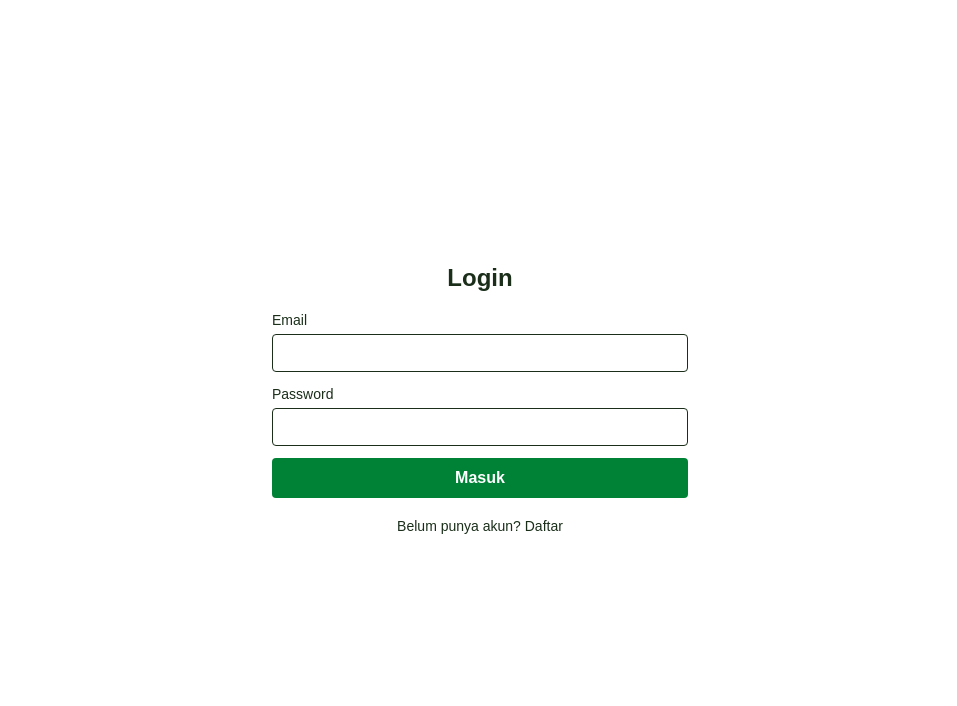
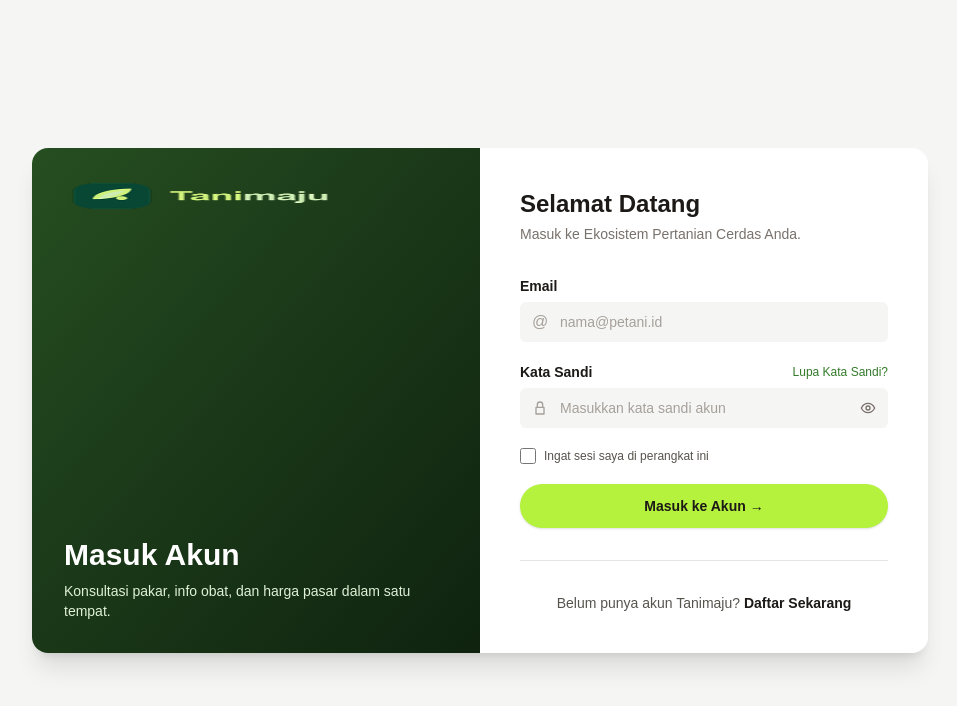
Before and after one commit to KELOMPOK-2-PTKOM2026/TIM-1-PERTANIAN, a Next.js app: page /login in a window 1280 px wide. Shown: the top 706 px of the page, without its empty margins (160-1117 px from the left). Built offline with nearby package versions, Linux system fonts and the light colour scheme; no server answers.

Commit message:
feat: form register dan perbarui tampilan login

```diff
--- a/app/(auth)/layout.tsx
+++ b/app/(auth)/layout.tsx
@@ -1,9 +1,8 @@
 // Layout auth polos (tanpa Navbar): login + register.
-// TODO Fase 2: Auth.js v5 + OAuth Google.
 export default function AuthLayout({ children }: { children: React.ReactNode }) {
   return (
-    <main className="mx-auto flex min-h-screen w-full max-w-md flex-1 flex-col justify-center px-4 py-12">
-      {children}
+    <main className="flex min-h-screen flex-1 items-center justify-center bg-stone-100 px-4 py-12">
+      <div className="w-full max-w-4xl">{children}</div>
     </main>
   );
 }
--- a/app/(auth)/login/page.tsx
+++ b/app/(auth)/login/page.tsx
@@ -1,3 +1,4 @@
+import Image from "next/image";
 import Link from "next/link";
 import LoginForm from "@/components/features/auth/LoginForm";
 
@@ -9,14 +10,34 @@ export default async function LoginPage({
   const { callbackUrl } = await searchParams;
 
   return (
-    <div className="space-y-4 text-center">
-      <h1 className="text-2xl font-extrabold">Login</h1>
-      <LoginForm callbackUrl={callbackUrl} />
-      <p>
-        <Link href="/register" className="text-sm hover:underline">
-          Belum punya akun? Daftar
-        </Link>
-      </p>
+    <div className="overflow-hidden rounded-2xl bg-white shadow-xl md:grid md:grid-cols-2">
+      {/* Panel kiri: placeholder gradasi. Ganti dengan foto (mis. public/login-bg.jpg) + overlay hijau. */}
+      <div className="hidden flex-col justify-between bg-gradient-to-br from-tani-800 to-tani-950 p-8 text-white md:flex">
+        <Image src="/tanimajulogo.png" alt="TaniMaju" width={128} height={32} className="h-8 w-auto" />
+        <div>
+          <p className="text-3xl font-bold">Masuk Akun</p>
+          <p className="mt-2 text-sm text-tani-100">
+            Konsultasi pakar, info obat, dan harga pasar dalam satu tempat.
+          </p>
+        </div>
+      </div>
+
+      <div className="px-6 py-10 sm:px-10">
+        <h1 className="text-2xl font-bold text-stone-900">Selamat Datang</h1>
+        <p className="mt-1 text-sm text-stone-500">Masuk ke Ekosistem Pertanian Cerdas Anda.</p>
+
+        <div className="mt-8">
+          <LoginForm callbackUrl={callbackUrl} />
+        </div>
+
+        <hr className="my-8 border-stone-200" />
+        <p className="text-center text-sm text-stone-600">
+          Belum punya akun Tanimaju?{" "}
+          <Link href="/register" className="font-semibold text-stone-900 hover:underline">
+            Daftar Sekarang
+          </Link>
+        </p>
+      </div>
     </div>
   );
 }
--- a/app/(auth)/register/page.tsx
+++ b/app/(auth)/register/page.tsx
@@ -1,18 +1,31 @@
+import Image from "next/image";
 import Link from "next/link";
+import RegisterForm from "@/components/features/auth/RegisterForm";
 
-// Stub Fase 2: pendaftaran akun (Petani, Pakar, Admin via OAuth Google).
-// TODO Fase 2: alur register + penentuan role.
 export default function RegisterPage() {
   return (
-    <div className="space-y-4 text-center">
-      <h1 className="text-2xl font-extrabold">Daftar</h1>
-      <p className="text-sm text-stone-600">
-        Pendaftaran akun segera hadir di Fase 2. Setelah login kamu bisa bertanya di dashboard
-        konsultasi.
+    <div className="mx-auto max-w-md rounded-3xl bg-white px-6 py-8 shadow-xl sm:px-10">
+      <div className="flex items-center gap-3 border-b border-stone-200 pb-5">
+        <Image src="/tanimajulogo.png" alt="" width={32} height={32} className="h-8 w-auto" />
+        <span className="text-lg font-bold text-stone-900">Tanimaju</span>
+      </div>
+
+      <p className="mt-6 text-xs font-semibold uppercase tracking-wide text-tani-600">
+        Pendaftaran Akun
       </p>
-      <p>
-        <Link href="/login" className="text-sm hover:underline">
-          Sudah punya akun? Login
+      <h1 className="mt-1 text-2xl font-bold text-stone-900">Daftar Akun Baru</h1>
+      <p className="mt-1 text-sm text-stone-500">
+        Mulai langkah cerdas bertani bersama ekosistem Tanimaju.
+      </p>
+
+      <div className="mt-6">
+        <RegisterForm />
+      </div>
+
+      <p className="mt-6 text-center text-sm text-stone-600">
+        Sudah memiliki akun Tanimaju?{" "}
+        <Link href="/login" className="font-semibold text-stone-900 hover:underline">
+          Masuk Sekarang ›
         </Link>
       </p>
     </div>
--- a/components/features/auth/LoginForm.tsx
+++ b/components/features/auth/LoginForm.tsx
@@ -1,35 +1,91 @@
 "use client";
 
-import { useActionState } from "react";
+import Link from "next/link";
+import { useActionState, useState } from "react";
 import { loginAction } from "@/modules/auth/auth.actions";
+import { ICON, Icon, inputClass } from "./fields";
 
 export default function LoginForm({ callbackUrl }: { callbackUrl?: string }) {
   const [state, action, pending] = useActionState(loginAction, undefined);
+  const [showPassword, setShowPassword] = useState(false);
 
   return (
-    <form action={action} className="space-y-3 text-left">
+    <form action={action} className="space-y-5">
       <input type="hidden" name="callbackUrl" value={callbackUrl ?? "/dashboard"} />
-      <label className="block text-sm">
+
+      <div>
+        <label htmlFor="email" className="mb-1.5 block text-sm font-semibold text-stone-900">
           Email
-        <input name="email" type="email" required className="mt-1 w-full rounded border px-3 py-2" />
         </label>
-      <label className="block text-sm">
-        Password
+        <div className="relative">
+          <span className="pointer-events-none absolute left-3 top-1/2 -translate-y-1/2 text-stone-400">
+            @
+          </span>
           <input
+            id="email"
+            name="email"
+            type="email"
+            required
+            placeholder="nama@petani.id"
+            className={inputClass}
+          />
+        </div>
+      </div>
+
+      <div>
+        <div className="mb-1.5 flex items-center justify-between">
+          <label htmlFor="password" className="text-sm font-semibold text-stone-900">
+            Kata Sandi
+          </label>
+          <Link
+            href="/segera-hadir?fitur=login"
+            className="text-xs font-medium text-tani-600 hover:underline"
+          >
+            Lupa Kata Sandi?
+          </Link>
+        </div>
+        <div className="relative">
+          <span className="pointer-events-none absolute left-3 top-1/2 -translate-y-1/2 text-stone-400">
+            <Icon d={ICON.lock} />
+          </span>
+          <input
+            id="password"
             name="password"
-          type="password"
+            type={showPassword ? "text" : "password"}
             required
             minLength={8}
-          className="mt-1 w-full rounded border px-3 py-2"
+            placeholder="Masukkan kata sandi akun"
+            className={`${inputClass} pr-10`}
           />
+          <button
+            type="button"
+            onClick={() => setShowPassword((v) => !v)}
+            aria-label={showPassword ? "Sembunyikan kata sandi" : "Tampilkan kata sandi"}
+            className="absolute right-3 top-1/2 -translate-y-1/2 text-stone-500 hover:text-stone-800"
+          >
+            <Icon d={ICON.eye} />
+          </button>
+        </div>
+      </div>
+
+      {/* Tampilan saja: belum memengaruhi durasi session. */}
+      <label className="flex items-center gap-2 text-xs text-stone-600">
+        <input type="checkbox" className="h-4 w-4 rounded border-stone-300 accent-tani-600" />
+        Ingat sesi saya di perangkat ini
       </label>
-      {state?.error && <p className="text-sm text-red-600">{state.error}</p>}
+
+      {state?.error && (
+        <p role="alert" className="text-sm text-red-600">
+          {state.error}
+        </p>
+      )}
+
       <button
         type="submit"
         disabled={pending}
-        className="w-full rounded bg-green-700 px-3 py-2 font-semibold text-white disabled:opacity-60"
+        className="w-full rounded-full bg-[#b5f23d] py-3 text-sm font-semibold text-stone-900 shadow-sm transition hover:brightness-95 disabled:opacity-60"
       >
-        {pending ? "Memproses..." : "Masuk"}
+        {pending ? "Memproses..." : "Masuk ke Akun →"}
       </button>
     </form>
   );
--- /dev/null
+++ b/components/features/auth/RegisterForm.tsx
@@ -0,0 +1,103 @@
+"use client";
+
+import { useActionState, useState } from "react";
+import { registerAction } from "@/modules/auth/auth.actions";
+import { ICON, Icon, inputClass } from "./fields";
+
+function Field({
+  id,
+  label,
+  hint,
+  icon,
+  children,
+}: {
+  id: string;
+  label: string;
+  hint?: React.ReactNode;
+  icon: string;
+  children: React.ReactNode;
+}) {
+  return (
+    <div>
+      <div className="mb-1.5 flex items-center justify-between">
+        <label htmlFor={id} className="text-sm font-semibold text-stone-900">
+          {label}
+        </label>
+        {hint}
+      </div>
+      <div className="relative">
+        <span className="pointer-events-none absolute left-3 top-1/2 -translate-y-1/2 text-stone-400">
+          <Icon d={icon} />
+        </span>
+        {children}
+      </div>
+    </div>
+  );
+}
+
+export default function RegisterForm() {
+  const [state, action, pending] = useActionState(registerAction, undefined);
+  const [showPassword, setShowPassword] = useState(false);
+  const rounded = `${inputClass} rounded-full`;
+
+  return (
+    <form action={action} className="space-y-5">
+      <Field id="name" label="Nama Lengkap" icon={ICON.user}>
+        <input id="name" name="name" required minLength={2} placeholder="Bambang Sutrisno" className={rounded} />
+      </Field>
+
+      <Field id="email" label="Email" icon={ICON.mail}>
+        <input id="email" name="email" type="email" required placeholder="nama@petani.id" className={rounded} />
+      </Field>
+
+      <Field
+        id="whatsapp"
+        label="Nomor WhatsApp"
+        icon={ICON.phone}
+        // Tampilan saja: verifikasi OTP belum ada.
+        hint={<span className="text-xs font-medium text-tani-600">Verifikasi SMS / OTP</span>}
+      >
+        <input id="whatsapp" name="whatsapp" type="tel" placeholder="0812-3456-7890" className={rounded} />
+      </Field>
+
+      <Field
+        id="password"
+        label="Kata Sandi"
+        icon={ICON.lock}
+        hint={<span className="text-xs text-stone-500">Min. 8 karakter</span>}
+      >
+        <input
+          id="password"
+          name="password"
+          type={showPassword ? "text" : "password"}
+          required
+          minLength={8}
+          placeholder="Minimal 8 karakter"
+          className={`${rounded} pr-10`}
+        />
+        <button
+          type="button"
+          onClick={() => setShowPassword((v) => !v)}
+          aria-label={showPassword ? "Sembunyikan kata sandi" : "Tampilkan kata sandi"}
+          className="absolute right-3 top-1/2 -translate-y-1/2 text-stone-500 hover:text-stone-800"
+        >
+          <Icon d={ICON.eye} />
+        </button>
+      </Field>
+
+      {state?.error && (
+        <p role="alert" className="text-sm text-red-600">
+          {state.error}
+        </p>
+      )}
+
+      <button
+        type="submit"
+        disabled={pending}
+        className="w-full rounded-full bg-[#b5f23d] py-3 text-sm font-semibold text-stone-900 shadow-sm transition hover:brightness-95 disabled:opacity-60"
+      >
+        {pending ? "Memproses..." : "Daftar Sekarang →"}
+      </button>
+    </form>
+  );
+}
--- /dev/null
+++ b/components/features/auth/fields.tsx
@@ -0,0 +1,19 @@
+// Elemen form auth bersama (login + register).
+export const inputClass =
+  "w-full rounded-md bg-stone-100 py-2.5 pl-10 pr-3 text-sm outline-none placeholder:text-stone-400 focus:ring-2 focus:ring-tani-400";
+
+export const ICON = {
+  lock: "M6 11h12v10H6zM8 11V7a4 4 0 0 1 8 0v4",
+  eye: "M2 12s3.5-7 10-7 10 7 10 7-3.5 7-10 7S2 12 2 12zM12 15a3 3 0 1 0 0-6 3 3 0 0 0 0 6z",
+  user: "M12 12a4 4 0 1 0 0-8 4 4 0 0 0 0 8zM4 21a8 8 0 0 1 16 0",
+  mail: "M3 6h18v12H3zM3 6l9 7 9-7",
+  phone: "M8 2h8v20H8zM11 18h2",
+};
+
+export function Icon({ d }: { d: string }) {
+  return (
+    <svg viewBox="0 0 24 24" fill="none" stroke="currentColor" strokeWidth={2} className="h-4 w-4" aria-hidden>
+      <path d={d} strokeLinecap="round" strokeLinejoin="round" />
+    </svg>
+  );
+}
```
Also changed, not shown: modules/auth/auth.schema.ts (+1 -7 lines). Lines whose indentation alone changed are shown as unchanged.
